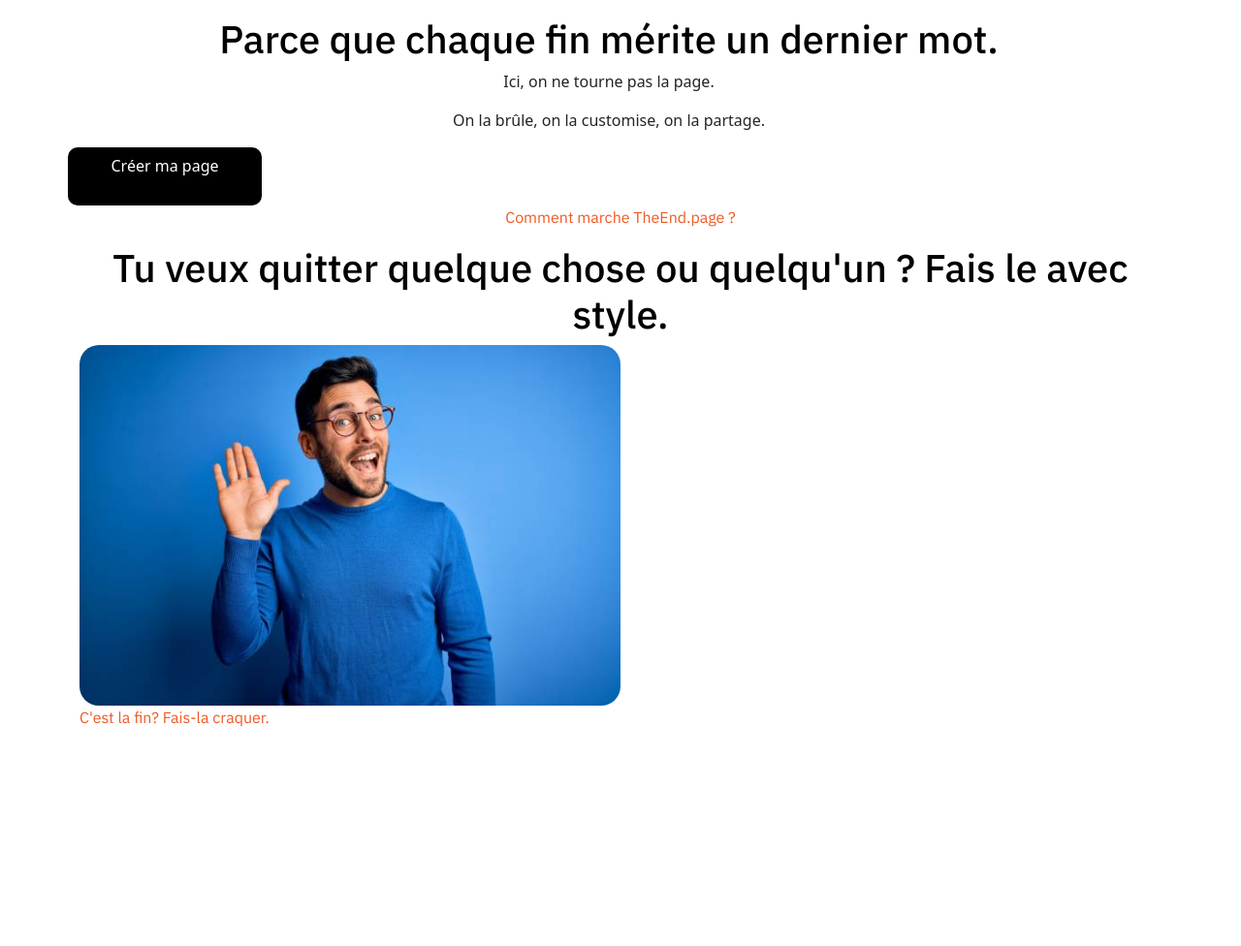
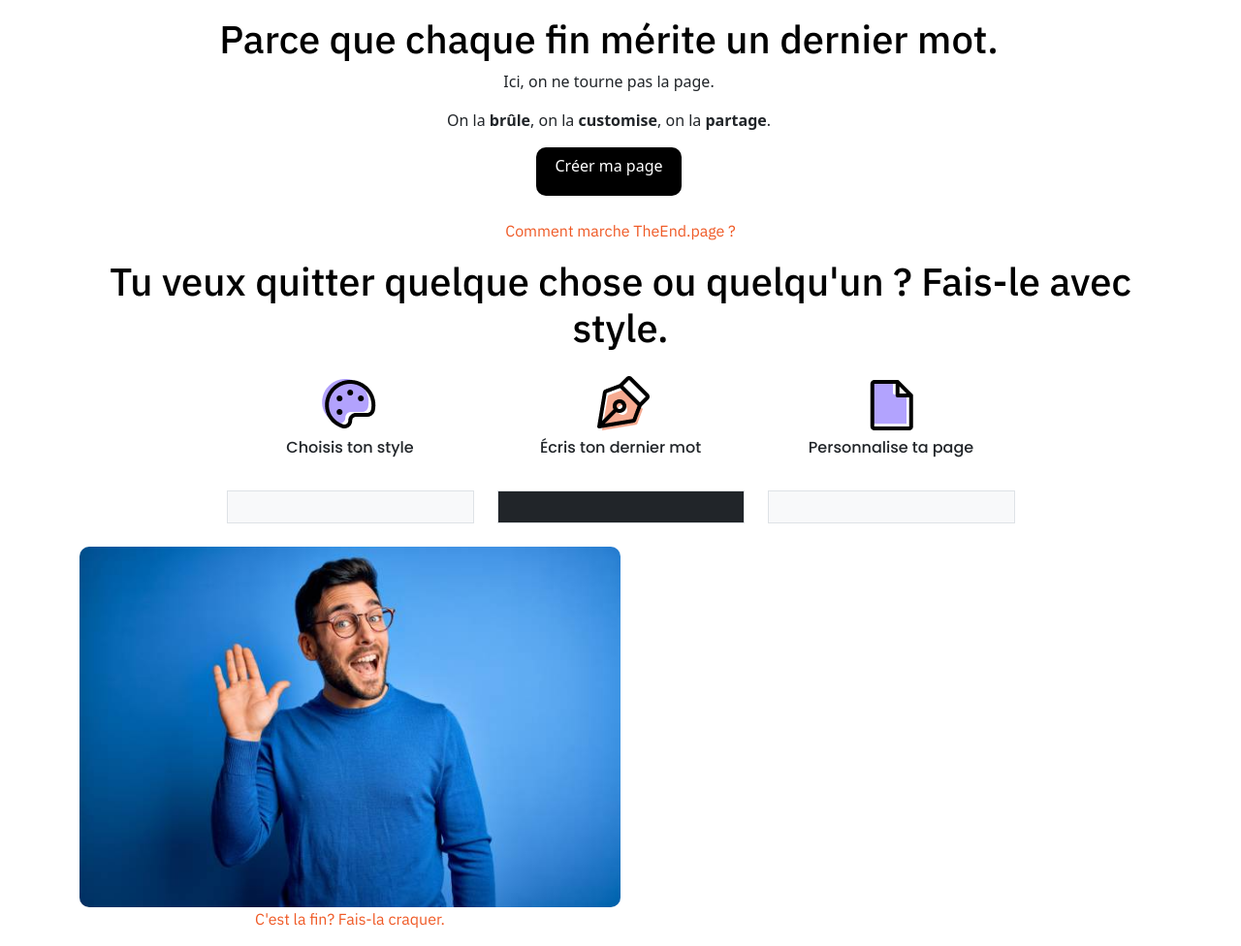
Before and after one commit to Alouda-Webcup/UI-UX, a PHP site: page / in a window 1280 px wide. Shown: the part 80-1056 px from the top of the page at 97% size. Before the commit the page ends 830 px from the top, so only its background shows below. Run offline with PHP 8.4, Linux system fonts and the light colour scheme.

Commit message:
feat: update index

```diff
--- a/assets/css/index.css
+++ b/assets/css/index.css
@@ -16,8 +16,10 @@
     background-color: black;
     color:white;
     border-radius: 10px;
-    width: 200px;
-    height: 60px;
+    width: 150px;
+    height: 50px;
+    display: block;
+    margin: 0 auto;
 }
 
 #btn:hover {
@@ -26,5 +28,9 @@
 }
 
 #imgpresentation {
-    border-radius: 20px;
+    border-radius: 10px;
 }
+
+#content {
+    font-family:"Poppins", sans-serif;
+}
--- a/assets/css/nav.css
+++ b/assets/css/nav.css
@@ -7,6 +7,7 @@
   margin: 20px auto;
   margin-bottom: 2rem;
   width: fit-content;
+  display:block;
 }
 
 .navbar-brand {
--- a/index.php
+++ b/index.php
@@ -25,38 +25,87 @@ include('includes/navbar.php');
         <div class="row home align-items-center">
             <div class="row text-center">
                 <h1 id="title">Parce que chaque fin mérite un dernier mot.</h1>
+            </div>
                 <br>
+            <div class="row text-center">
                 <p>Ici, on ne tourne pas la page.</p>
-                <p>On la brûle, on la customise, on la partage.</p>
-                <a href="#" class="btn" id="btn" style="text-align: center;">Créer ma page</a>
+                <p>On la <b>brûle</b>, on la <b>customise</b>, on la <b>partage</b>.</p>
+                <a href="#" class="btn" id="btn">Créer ma page</a>
             </div>
         </div>
     </div>
 </section>
+
+<br>
 
 <section id="howitworks">
     <div class="container">
         <div class="row justify-content-center align-items-center">
             <div class="row text-center">
                 <p id="lilheader">Comment marche TheEnd.page ?</p>
-                <h1 id="title">Tu veux quitter quelque chose ou quelqu'un ? Fais le avec style.</h1>
+                <h1 id="title">Tu veux quitter quelque chose ou quelqu'un ? Fais-le avec style.</h1>
             </div>
 
+            <div class="row justify-content-center align-items-center text-center">
+                <div class="col-lg-3 col-md-3 col-sm-5">
+                    <div class="p-3">
+                        <img src="assets/img/palette.png">
+                        <p id="content">Choisis ton style</p>
+                    </div>
+                </div>
 
+                <div class="col-lg-3 col-md-3 col-sm-5 testing2">
+                    <div class="p-3">
+                        <img src="assets/img/pen.png">
+                        <p id="content">Écris ton dernier mot</p>
+                    </div>
+                </div>
+
+                <div class="col-lg-3 col-md-3 col-sm-7">
+                    <div class="p-3">
+                        <img src="assets/img/paper.png">
+                        <p id="content">Personnalise ta page</p>
+                    </div>
+                </div>
+            </div>
+
+            <div class="row justify-content-center align-items-center">
+                <div class="col-lg-3 col-md-4 col-sm-7">
+                    <div class="p-3 border bg-light">
+
+                    </div>
+                </div>
+
+                <div class="col-lg-3 col-md-3 col-sm-2 testing2">
+                    <div class="p-3 border bg-dark">
+
+                    </div>
+                </div>
+
+                <div class="col-lg-3 col-md-4 col-sm-7">
+                    <div class="p-3 border bg-light">
+
+                    </div>
+                </div>
+            </div>
         </div>
     </div>
 </section>
 
+<br>
+
 <section id="presentation">
     <div class="container">
-        <div class="col-lg-6 col-md-3 justify-content-center align-items-center">
+        <div class="col-lg-6 justify-content-center align-items-center">
             <div class="image-wrapper">
                 <img src="assets/img/palmsupguy.png" id="imgpresentation" class="img-fluid">
             </div>
         </div>
 
         <div class="col-lg-6 justify-content-center align-items-center">
-            <p id="lilheader">C'est la fin? Fais-la craquer.</p>
+            <div class="row text-center">
+                <p id="lilheader">C'est la fin? Fais-la craquer.</p>
+            </div>
         </div>
     </div>
 </section>
```
Also changed, not shown: assets/img/airplane.png (added), assets/img/link.png (added), assets/img/palette.png (added), assets/img/paper.png (added), assets/img/pen.png (added).
